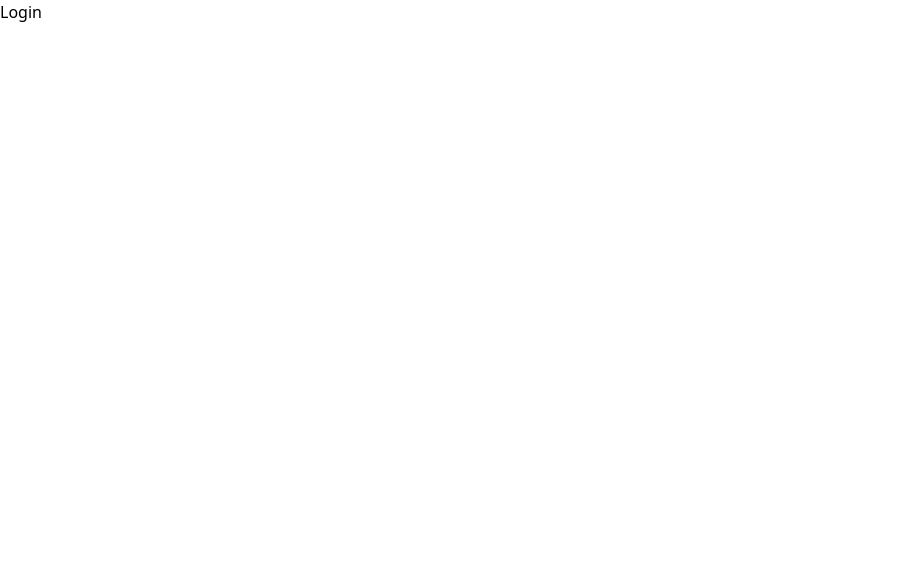
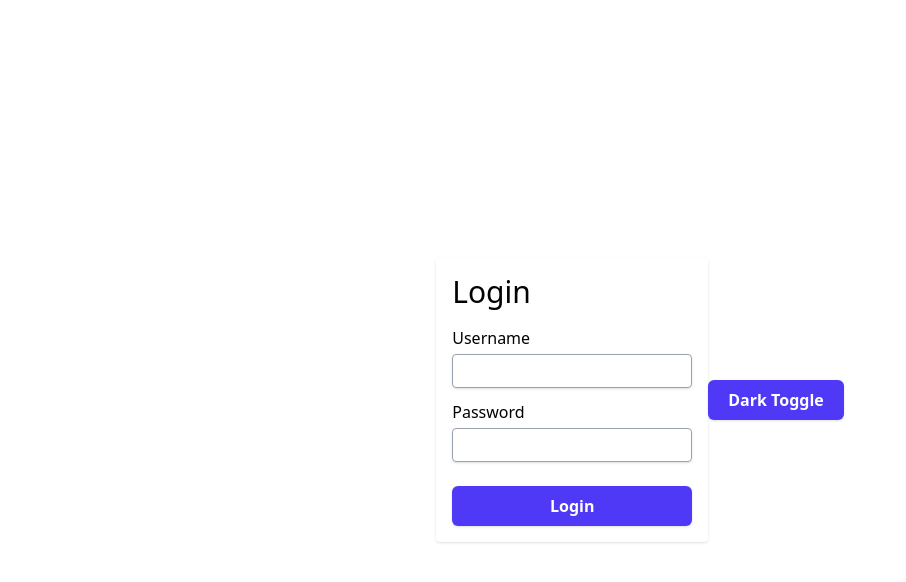
Before and after one commit to eatcodebuild/Finance-Tracker, a React (Vite) app: page /login in a window 1280 px wide. Shown: the top 582 px of the page, without its empty margins (0-906 px from the left). Built offline with nearby package versions, Linux system fonts and the light colour scheme.

Commit message:
added login form

```diff
--- a/index.html
+++ b/index.html
@@ -1,8 +1,11 @@
 <!doctype html>
-<html lang="en">
+<html lang="en" class="dark">
   <head>
     <meta charset="UTF-8" />
     <meta name="viewport" content="width=device-width, initial-scale=1.0" />
+    <script>
+      document.documentElement.classList.toggle("dark", localStorage.theme === "dark" || (!("theme" in localStorage) && window.matchMedia("(prefers-color-scheme: dark)").matches));
+    </script>
     <link rel="stylesheet" href="/src/global.css" />
     <title>finance-tracker</title>
   </head>
--- a/src/App.jsx
+++ b/src/App.jsx
@@ -1,4 +1,5 @@
 import { BrowserRouter as Router, Routes, Route } from "react-router-dom";
+import { ThemeProvider } from "./hooks/ThemeContext";
 import Login from "./pages/Login";
 import Signup from "./pages/Signup";
 import Dashboard from "./pages/Dashboard";
@@ -7,6 +8,7 @@ import NewPayment from "./pages/NewPayment";
 
 function App() {
   return (
+    <ThemeProvider>
       <Router>
         <Routes>
           <Route path="/login" element={<Login />} />
@@ -16,6 +18,7 @@ function App() {
           <Route path="/breakdown" element={<FinanceBreakdown />} />
         </Routes>
       </Router>
+    </ThemeProvider>
   );
 }
 
--- /dev/null
+++ b/src/components/Card.jsx
@@ -0,0 +1,11 @@
+import { cn } from "../lib/utils";
+
+export default function Card({ className, children, gridClasses, ...props }) {
+  const baseStyles = "p-4 shadow rounded bg-white dark:bg-gray-800";
+
+  return (
+    <div className={cn(baseStyles, className)} {...props}>
+      {children}
+    </div>
+  );
+}
--- /dev/null
+++ b/src/components/Input.jsx
@@ -0,0 +1,20 @@
+import { cn } from "../lib/utils";
+
+export default function Input({ type = "text", variant = "primary", className, width, label, ...props }) {
+  const baseStyles =
+    "border rounded p-1 shadow-sm border-gray-400 focus:ring-0 focus:outline-1 transition-all duration-200 ease-in-out dark:caret-white dark:text-white dark:shadow-gray-600";
+
+  const variants = {
+    primary: "outline-primary",
+    secondary: "outline-secondary",
+  };
+
+  return (
+    <div>
+      <label htmlFor={label} className="flex mb-1 text-black dark:text-white">
+        {label}
+      </label>
+      <input id={label} className={cn(baseStyles, variants[variant], className, width)} {...props} type={type} />
+    </div>
+  );
+}
--- a/src/global.css
+++ b/src/global.css
@@ -1,4 +1,6 @@
 @import "tailwindcss";
+
+@custom-variant dark (&:where(.dark, .dark *));
 
 /* prettier-ignore */
 @theme {
--- /dev/null
+++ b/src/hooks/ThemeContext.jsx
@@ -0,0 +1,14 @@
+import { createContext, useContext } from "react";
+import useTheme from "./useTheme";
+
+const ThemeContext = createContext();
+
+export function ThemeProvider({ children }) {
+  const theme = useTheme(); // only call the hook once here
+  return <ThemeContext.Provider value={theme}>{children}</ThemeContext.Provider>;
+}
+
+// Custom hook to use the theme in any component
+export function useThemeContext() {
+  return useContext(ThemeContext);
+}
--- /dev/null
+++ b/src/hooks/useTheme.jsx
@@ -0,0 +1,18 @@
+import { useEffect, useState } from "react";
+
+export default function useTheme() {
+  const [dark, setDark] = useState(() => {
+    return localStorage.getItem("theme") === "dark";
+  });
+
+  useEffect(() => {
+    document.documentElement.classList.toggle("dark", dark);
+    localStorage.setItem("theme", dark ? "dark" : "light");
+  }, [dark]);
+
+  function toggle() {
+    setDark((d) => !d);
+  }
+
+  return { dark, toggle };
+}
--- a/src/pages/Login.jsx
+++ b/src/pages/Login.jsx
@@ -1,3 +1,22 @@
+import Card from "../components/card";
+import Input from "../components/Input";
+import Button from "../components/Button";
+import { useThemeContext } from "../hooks/ThemeContext";
+
 export default function Login() {
-  return <div>Login</div>;
+  const { toggle } = useThemeContext();
+
+  return (
+    <div className="flex justify-center min-h-svh items-center">
+      <Card>
+        <h2 className="text-3xl mb-4 dark:text-white">Login</h2>
+        <div className="grid gap-3 mb-6">
+          <Input width="w-60" label="Username" />
+          <Input width="w-60" label="Password" type="password" />
+        </div>
+        <Button className="w-full">Login</Button>
+      </Card>
+      <Button onClick={toggle}>Dark Toggle</Button>
+    </div>
+  );
 }
```
Lines whose indentation alone changed are shown as unchanged.
